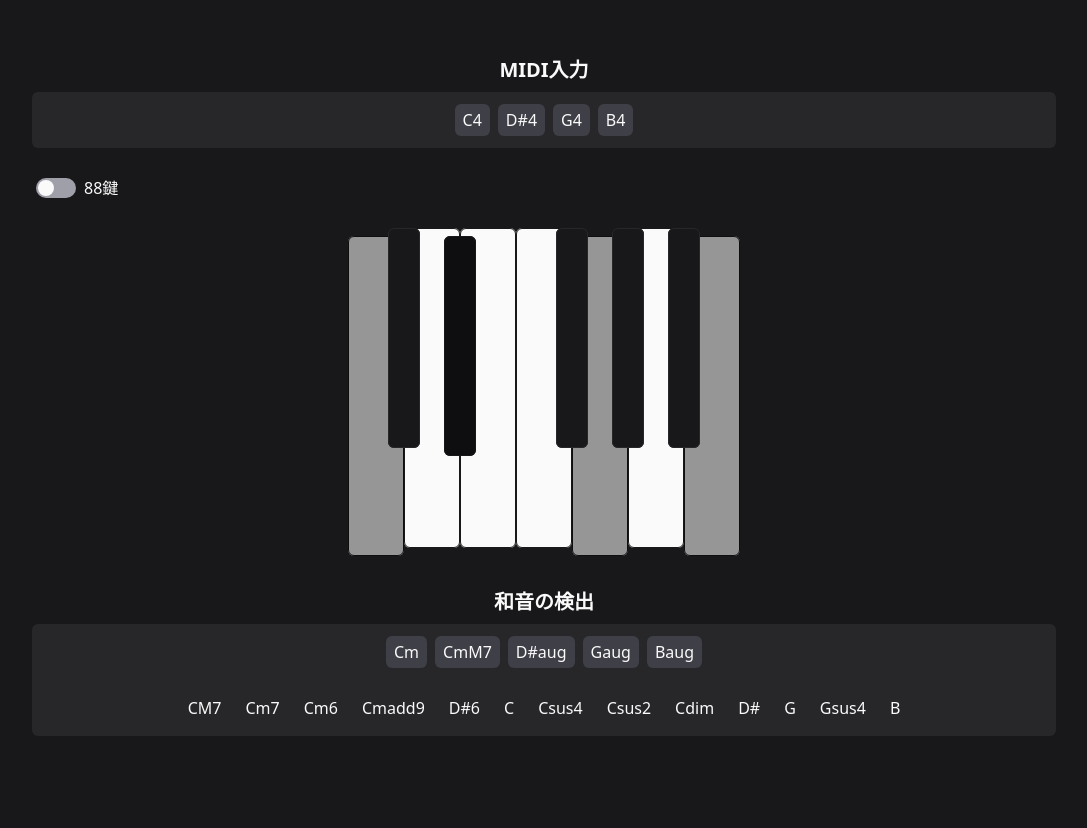
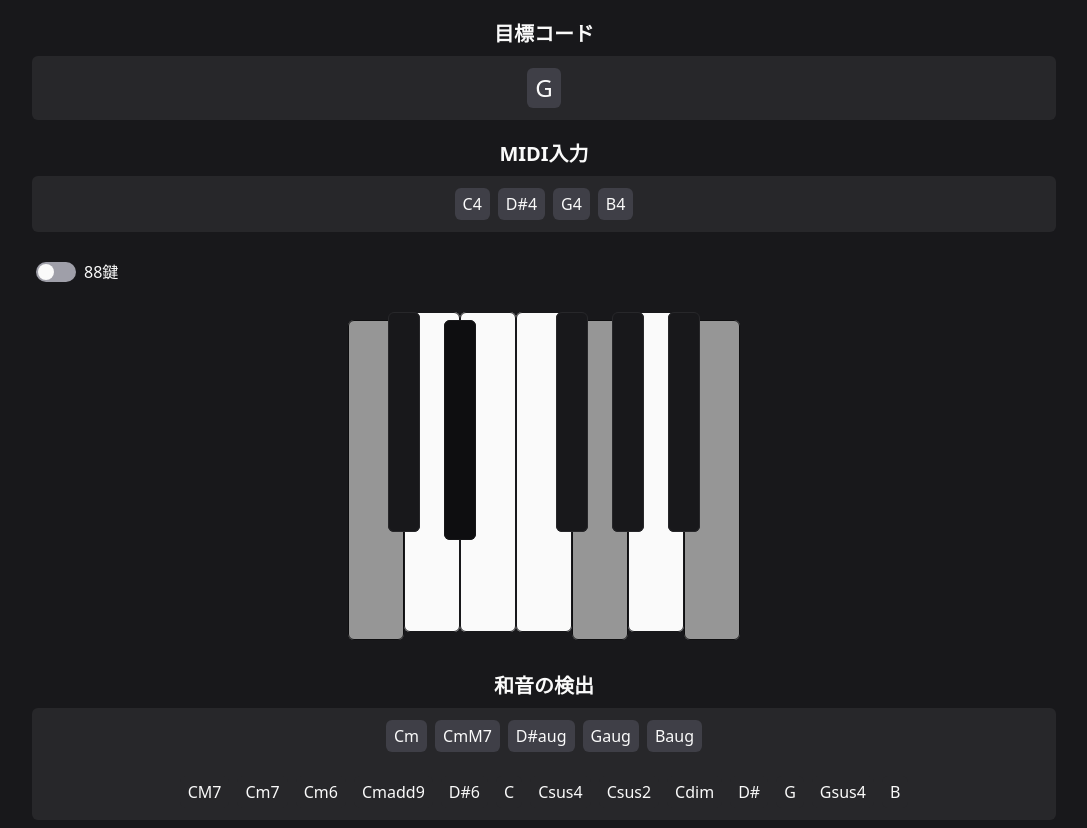
Before and after one commit to tarakichi/piano_chord_practice, a React (Vite) app: page /practice in a window 1280 px wide. Shown: the whole page, without its empty margins (96-1183 px from the left). Before the commit the page ends 800 px from the top, so only its background shows below. Built offline with nearby package versions, Linux system fonts and the light colour scheme.

Commit message:
add target chord

```diff
--- a/src/components/MidiInputViewer.tsx
+++ b/src/components/MidiInputViewer.tsx
@@ -55,9 +55,9 @@ export default function MidiInputViewer({ midiNotes, onMidiNotesChange }: Props)
                     hover:shadow-lg hover:shadow-zinc-500/50 hover:brightness-110
                     transiton duration-200 ease-in-out
                 "
-            >
+              >
                 {getNoteName(midiNote)}
-            </li>
+              </li>
             ))}
           </ul>
         )}
--- a/src/components/RandomChord.tsx
+++ b/src/components/RandomChord.tsx
@@ -1,4 +1,4 @@
-import { useState } from "react";
+import { useEffect, useState } from "react";
 
 const chordList = [
   "C", "Cm", "C7", "CM7", "Cm7",
@@ -21,7 +21,23 @@ export default function RandomChord({ midiNotes }: Props) {
         const randomIndex = Math.floor(Math.random() * chordList.length);
         setCurrentChord(chordList[randomIndex]);
     };
+
+    useEffect(() => {
+        pickRandomChord()
+    })
+
     return (
-        <></>
+        <div className="my-5">
+            <h2 className='text-zinc-50 font-bold text-xl'>目標コード</h2>
+            <div className='flex justify-center bg-zinc-800 rounded-md my-2 mx-auto max-h-16 overflow-x-hidden overflow-y-auto max-w-4/5 h-16'>
+                <div
+                    className="
+                        mx-1 my-3 rounded-md font-medium text-2xl text-zinc-50 bg-zinc-700 py-1 px-2
+                        hover:shadow-lg hover:shadow-zinc-500/50 hover:brightness-110
+                        transiton duration-200 ease-in-out
+                    "
+                >{currentChord}</div>
+            </div>
+        </div>
     )
 }
--- a/src/pages/CodePractice.tsx
+++ b/src/pages/CodePractice.tsx
@@ -2,6 +2,7 @@ import MidiInputViewer from '../components/MidiInputViewer';
 import ChordDisplay from '../components/ChordDisplay';
 import { useEffect, useState } from 'react';
 import Keyboard from '../components/Keyboard';
+import RandomChord from '../components/RandomChord';
 
 export default function CodePractice() {
   const [midiNotes, setMidiNotes] = useState<number[]>([]);
@@ -12,6 +13,7 @@ export default function CodePractice() {
 
   return (
     <>
+      <RandomChord midiNotes={midiNotes}/>
       <MidiInputViewer midiNotes={midiNotes} onMidiNotesChange={setMidiNotes}/>
       <Keyboard midiNotes={midiNotes}/>
       <ChordDisplay midiNotes={midiNotes}/>
```
